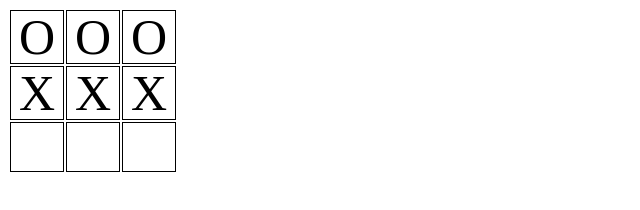
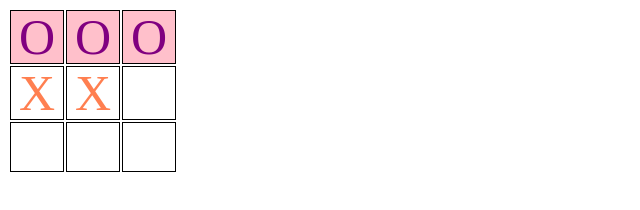
Before and after one commit to benjamin-sasc/sarah-tic-tac-toe-2, a website: page index.html in a window 1280 px wide. Shown: the whole page, without its empty margins (0-640 px from the left). Drawn offline with Linux system fonts and the light colour scheme.

Commit message:
1 file modified

```diff
--- a/index.html
+++ b/index.html
@@ -7,17 +7,30 @@
 		text-align: center;
 		width: 50px;
 	}
+
+	.O {
+		color: purple;
+	}
+
+	.X {
+		color: coral;
+	}
+
+	.won {
+		background-color: pink;
+
+	}
 </style>
 <table>
 	<tr>
-		<td>O</td>
-		<td>O</td>
-		<td>O </td>
+		<td class="O won">O</td>
+		<td class="O won">O</td>
+		<td class="O won">O </td>
 	</tr>
 	<tr>
-		<td>X </td>
-		<td>X </td>
-		<td>X </td>
+		<td class="X">X </td>
+		<td class="X">X </td>
+		<td></td>
 	</tr>
 	<tr>
 		<td></td>
```
